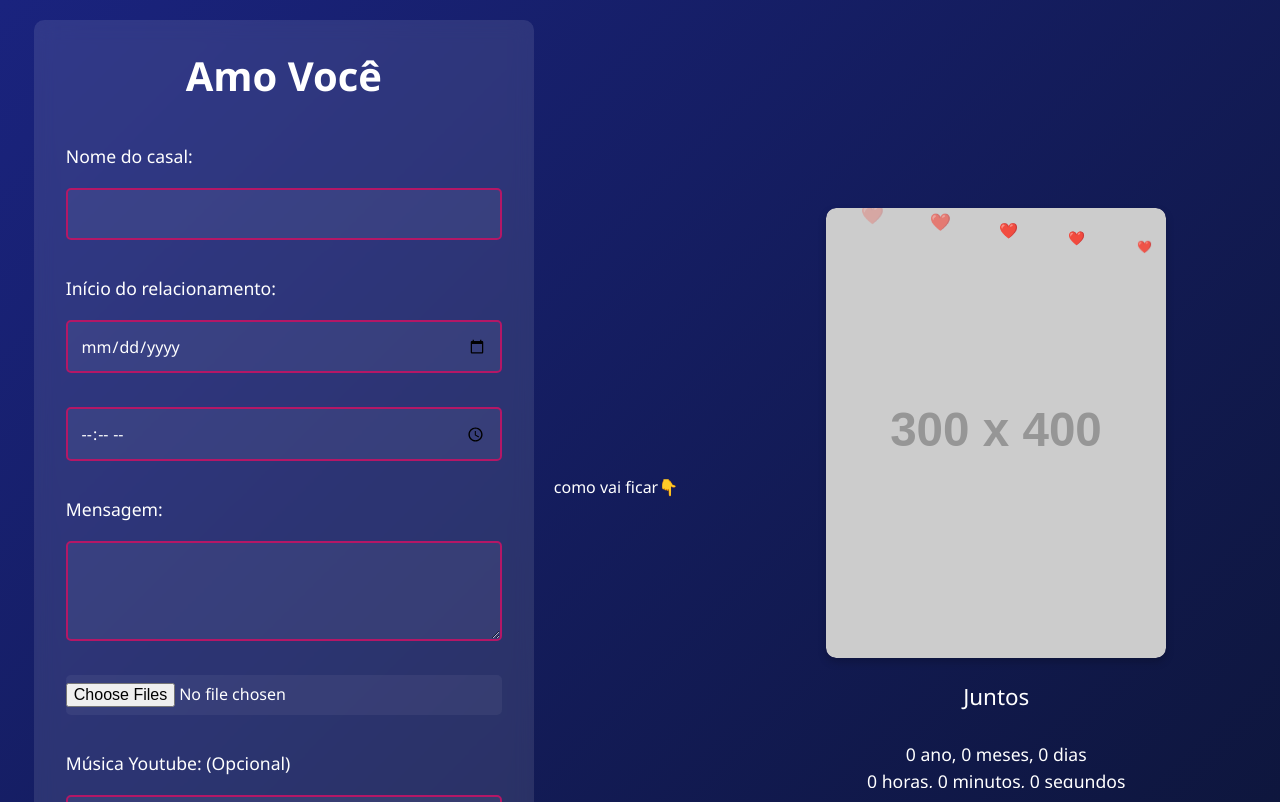
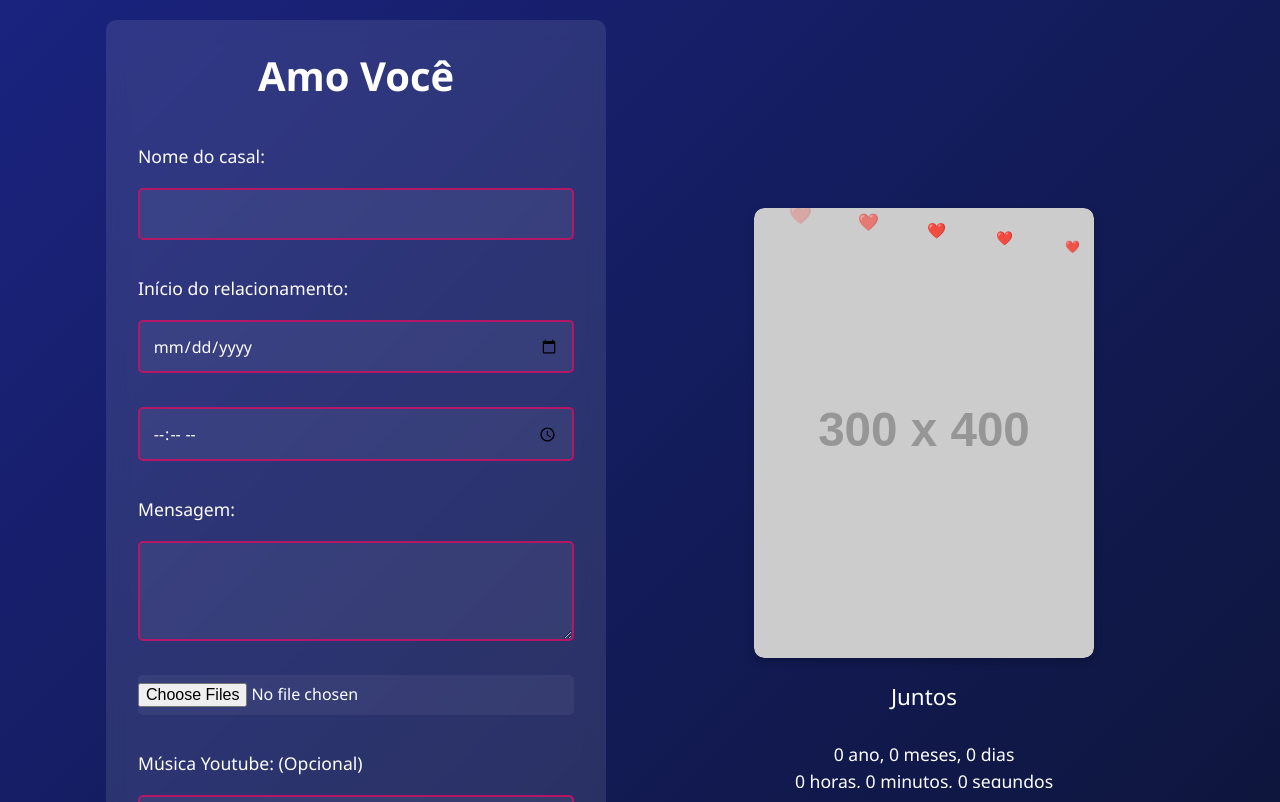
Before and after one commit to josias-gsd/loveRepository-frontEnd, a React (Vite) app: page / in a window 1280 px wide. Shown: the top 802 px of the page. Built offline with nearby package versions, Linux system fonts and the light colour scheme.

Commit message:
actualizado love-38.2

```diff
--- a/src/pages/home/index.jsx
+++ b/src/pages/home/index.jsx
@@ -174,7 +174,6 @@ function Home() {
             Criar nosso Site
           </button>
         </form>
-        <span>como vai ficar👇</span>
         <Preview
           tempoJunto={tempoJunto}
           imagem={selectImg}
```
